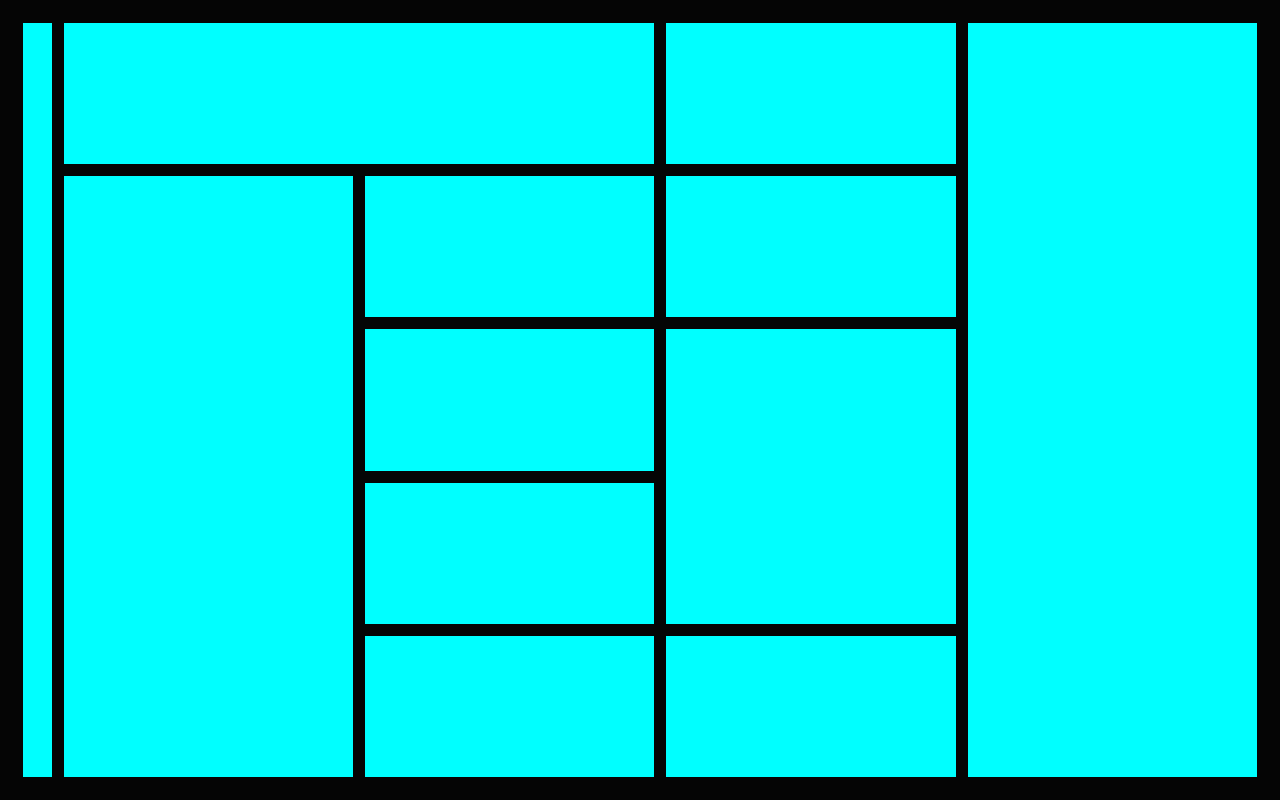
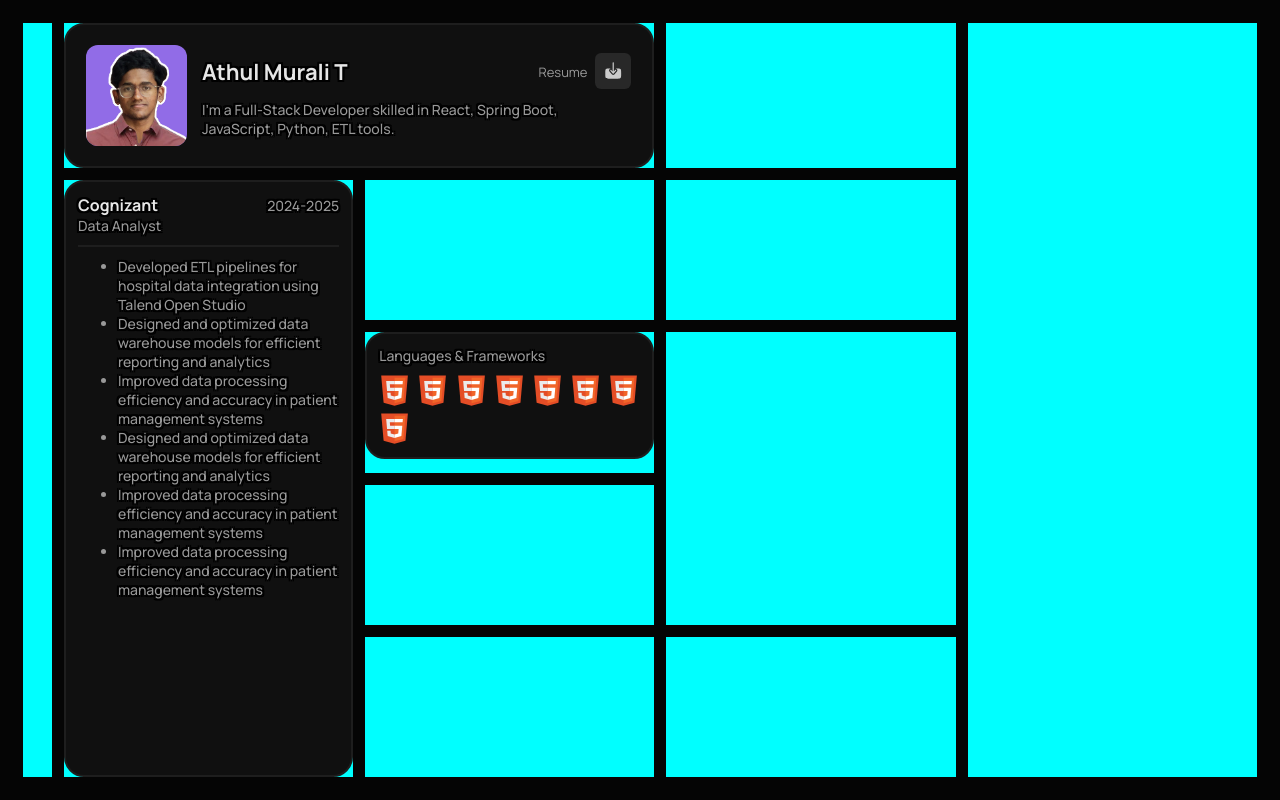
Before and after one commit to ATHUL-MURALI/Portfolio, a React (Vite) app: page / in a window 1280 px wide. Built offline with nearby package versions, Linux system fonts and the light colour scheme.

Commit message:
new new files

```diff
--- a/src/App.jsx
+++ b/src/App.jsx
@@ -11,13 +11,13 @@ function App() {
     // </div>
     <div className='grid-container'>
       <div className='item' style={{gridArea: 'box-1'}}></div>
-      <div className='item' style={{gridArea: 'box-2'}}></div>
+      <div className='item' style={{gridArea: 'box-2'}}><AboutMe/></div>
       <div className='item' style={{gridArea: 'box-3'}}></div>
       <div className='item' style={{gridArea: 'box-4'}}></div>
-      <div className='item' style={{gridArea: 'box-5'}}></div>
+      <div className='item' style={{gridArea: 'box-5'}}><ExpOne/></div>
       <div className='item' style={{gridArea: 'box-6'}}></div>
       <div className='item' style={{gridArea: 'box-7'}}></div>
-      <div className='item' style={{gridArea: 'box-8'}}></div>
+      <div className='item' style={{gridArea: 'box-8'}}><SkillOne/></div>
       <div className='item' style={{gridArea: 'box-9'}}></div>
       <div className='item' style={{gridArea: 'box-10'}}></div>
       <div className='item' style={{gridArea: 'box-11'}}></div>
--- a/src/components/expOne/ExpOne.css
+++ b/src/components/expOne/ExpOne.css
@@ -2,8 +2,10 @@
     box-sizing: border-box;
     background-color: #101010;
     border: 0.13rem solid #1e1e1e;
-    padding: calc(12*0.0625rem);;
-    border-radius: 1.25rem
+    padding: calc(12*0.0625rem);
+    border-radius: 1.25rem;
+    height:100%;
+    overflow: hidden;
 }
 .ExpOne__container-box {
   display: flex;
--- a/src/components/skillOne/SkillOne.css
+++ b/src/components/skillOne/SkillOne.css
@@ -56,7 +56,14 @@
   flex-wrap: wrap;
   margin: 0;
   /* background-color: aqua ; */
-  gap: calc(5rem * 00.0625);
+  /* gap: calc(5rem * 00.0625); */
+  row-gap: calc(6rem * 00.0625);
+  column-gap: calc(5rem * 00.0625);
+  justify-content: space-between;
+}
+.SkillOne__img::after{
+  content: "";
+  flex: auto;
 }
 
 .SkillOne__img img{
--- a/src/components/skillOne/SkillOne.jsx
+++ b/src/components/skillOne/SkillOne.jsx
@@ -16,8 +16,6 @@ const skillOne = () => {
                     <img src = {sk} alt="error" />
                     <img src = {sk} alt="error" />
                     <img src = {sk} alt="error" />
-                    <img src = {sk} alt="error" />
-                    <img src = {sk} alt="error" />
                 </div>
             </div>
         </div>
```
